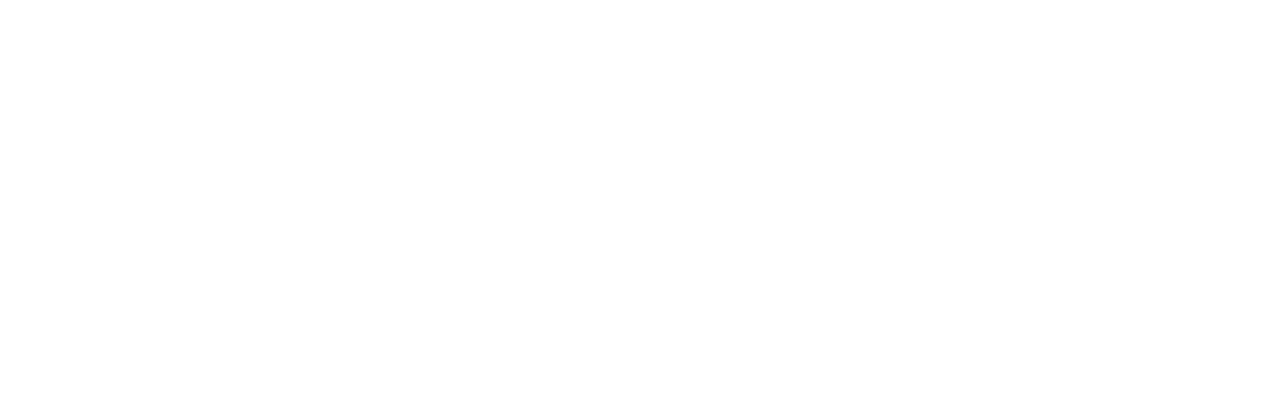
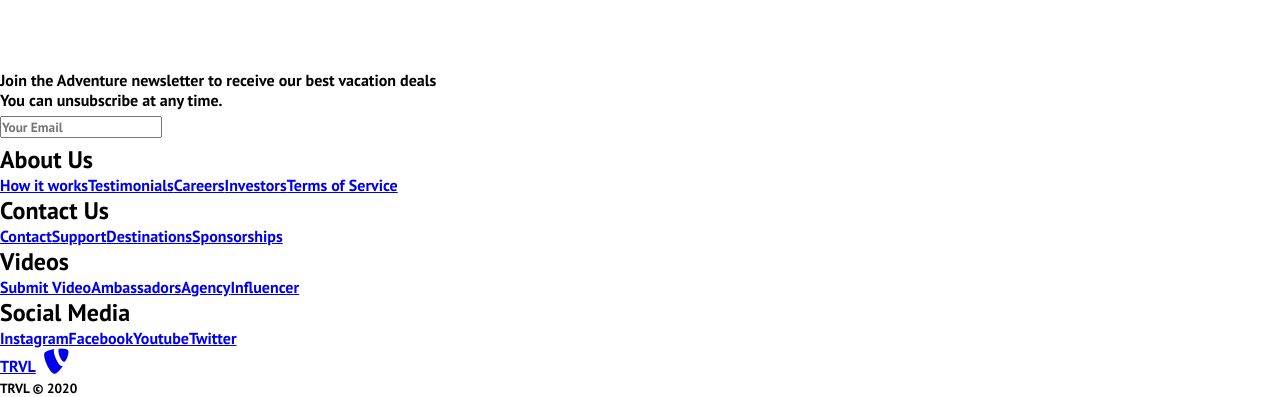
Before and after one commit to brammont/React-LandingPage-Travelapp, a React (Create React App) app: page / in a window 1280 px wide. Shown: the part 1855-2252 px from the top of the page. Before the commit the page ends 1925 px from the top, so only its background shows below. Built offline with nearby package versions, Linux system fonts and the light colour scheme.

Commit message:
estrucutrando el compoenente footer

```diff
--- a/src/components/Footer.js
+++ b/src/components/Footer.js
@@ -1,11 +1,118 @@
-import React from 'react'
-
+import React from 'react';
+import { Button } from './Button';
+import {Link} from 'react-router-dom';
 function Footer() {
     return (
-        <div>
+        <div className='footer-container'>
+          <section className='footer-subscription'>
+            <p className='footer-subscription-heading'>
+              Join the Adventure newsletter to receive our best vacation deals
+            </p>
+            <p className='footer-subscription-text'>
+              You can unsubscribe at any time.
+            </p>
+            <div className='input-areas'>
+              <form>
+                <input
+                  className='footer-input'
+                  name='email'
+                  type='email'
+                  placeholder='Your Email'
+                />
+                <Button buttonStyle='btn--outline'>Subscribe</Button>
+              </form>
+            </div>
+          </section>
+          <div class='footer-links'>
+            <div className='footer-link-wrapper'>
+              <div class='footer-link-items'>
+                <h2>About Us</h2>
+                <Link to='/sign-up'>How it works</Link>
+                <Link to='/'>Testimonials</Link>
+                <Link to='/'>Careers</Link>
+                <Link to='/'>Investors</Link>
+                <Link to='/'>Terms of Service</Link>
+              </div>
+              <div class='footer-link-items'>
+                <h2>Contact Us</h2>
+                <Link to='/'>Contact</Link>
+                <Link to='/'>Support</Link>
+                <Link to='/'>Destinations</Link>
+                <Link to='/'>Sponsorships</Link>
+              </div>
+            </div>
+            <div className='footer-link-wrapper'>
+              <div class='footer-link-items'>
+                <h2>Videos</h2>
+                <Link to='/'>Submit Video</Link>
+                <Link to='/'>Ambassadors</Link>
+                <Link to='/'>Agency</Link>
+                <Link to='/'>Influencer</Link>
+              </div>
+              <div class='footer-link-items'>
+                <h2>Social Media</h2>
+                <Link to='/'>Instagram</Link>
+                <Link to='/'>Facebook</Link>
+                <Link to='/'>Youtube</Link>
+                <Link to='/'>Twitter</Link>
+              </div>
+            </div>
+          </div>
+          <section class='social-media'>
+            <div class='social-media-wrap'>
+              <div class='footer-logo'>
+                <Link to='/' className='social-logo'>
+                  TRVL
+                  <i class='fab fa-typo3' />
+                </Link>
+              </div>
+              <small class='website-rights'>TRVL © 2020</small>
+              <div class='social-icons'>
+                <Link
+                  class='social-icon-link facebook'
+                  to='/'
+                  target='_blank'
+                  aria-label='Facebook'
+                >
+                  <i class='fab fa-facebook-f' />
+                </Link>
+                <Link
+                  class='social-icon-link instagram'
+                  to='/'
+                  target='_blank'
+                  aria-label='Instagram'
+                >
+                  <i class='fab fa-instagram' />
+                </Link>
+                <Link
+                  class='social-icon-link youtube'
+                  to='/'
+                  target='_blank'
+                  aria-label='Youtube'
+                >
+                  <i class='fab fa-youtube' />
+                </Link>
+                <Link
+                  class='social-icon-link twitter'
+                  to='/'
+                  target='_blank'
+                  aria-label='Twitter'
+                >
+                  <i class='fab fa-twitter' />
+                </Link>
+                <Link
+                  class='social-icon-link twitter'
+                  to='/'
+                  target='_blank'
+                  aria-label='LinkedIn'
+                >
+                  <i class='fab fa-linkedin' />
+                </Link>
+              </div>
+            </div>
+          </section>
+        </div>
+      );
+    }
 
-        </div>
-    )
-}
-
-export default Footer
+    export default Footer;
--- a/src/components/pages/Home.js
+++ b/src/components/pages/Home.js
@@ -1,6 +1,7 @@
 import React from 'react'
 import '../../App.css'
 import Cards from '../Cards';
+import Footer from '../Footer';
 import HeroSection from '../HeroSection'
 
 function Home() {
@@ -8,6 +9,7 @@
       <>
         <HeroSection />
         <Cards />
+        <Footer />
 
       </>
     );
```
